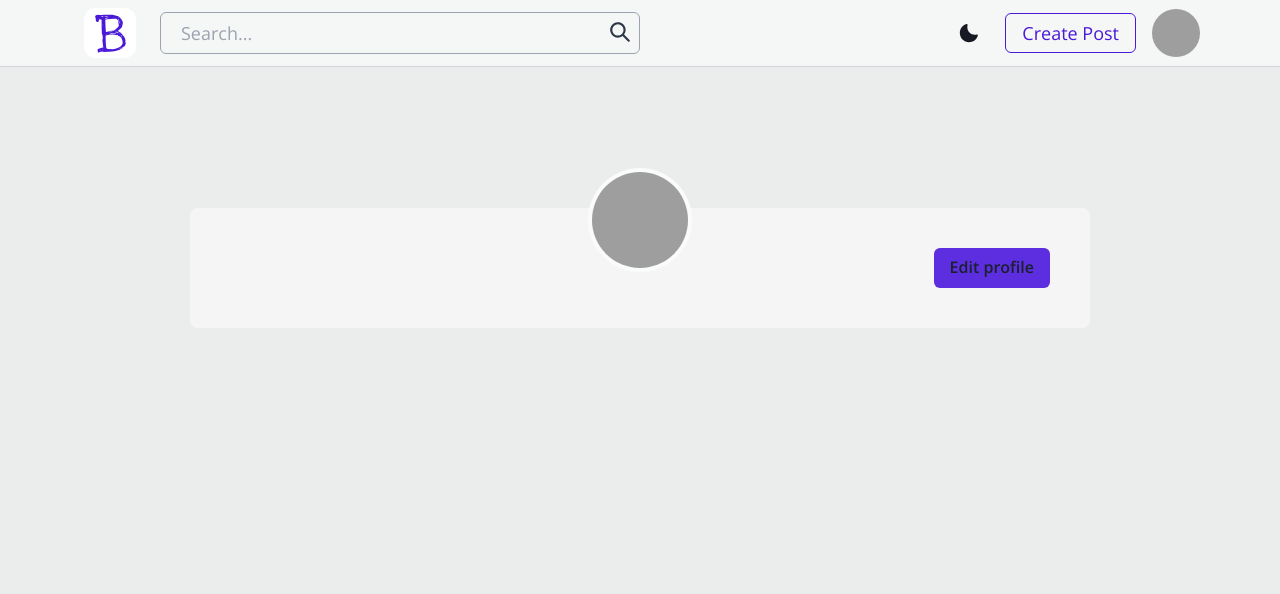
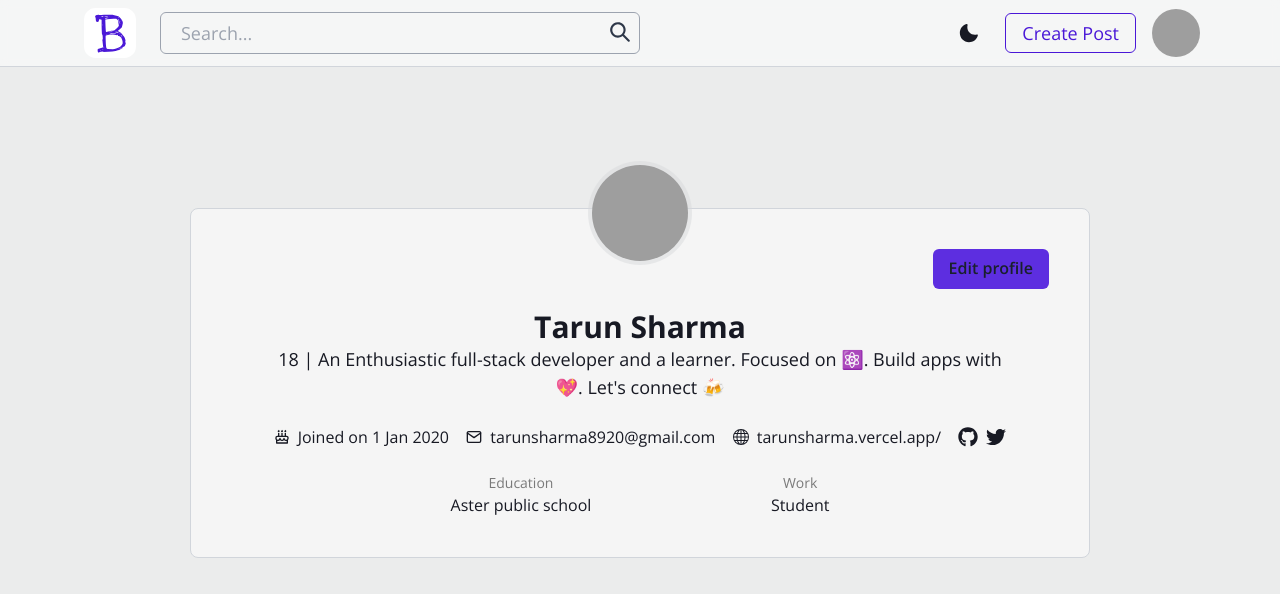
Before and after one commit to tarunfy/Bloggy, a Next.js app in the folder frontend/: page /profile/tarunfy in a window 1280 px wide. Shown: the top 594 px of the page. Built offline with nearby package versions, Linux system fonts and the light colour scheme; grey boxes are pictures that could not be loaded.

Commit message:
created profile page

```diff
--- a/frontend/pages/profile/[username].jsx
+++ b/frontend/pages/profile/[username].jsx
@@ -1,6 +1,11 @@
 import { Avatar, Button, useColorMode } from "@chakra-ui/react";
 import Navbar from "../../components/Navbar";
 import Layout from "../../components/Layout";
+import Link from "next/link";
+import { RiCake2Line } from "react-icons/ri";
+import { FiMail } from "react-icons/fi";
+import { BsGlobe } from "react-icons/bs";
+import { FaGithub, FaTwitter } from "react-icons/fa";
 
 const Profile = () => {
   //Change layout title to current user's name.
@@ -15,15 +20,15 @@ const Profile = () => {
       <Navbar />
 
       <div
-        className={`max-w-[900px] p-10 rounded-lg relative mx-auto bg-red-50 mt-52 ${
+        className={`max-w-[900px] border p-10 rounded-lg relative mx-auto bg-red-50 mt-52 ${
           colorMode === "light"
             ? "!border-gray-300 !bg-white/50"
             : "!border-gray-50/70 !bg-[#2D3748]/50"
         }`}
       >
         <div
-          className={`rounded-full p-1 absolute -top-10 left-2/4 -translate-x-[50%] ${
-            colorMode === "light" ? "bg-[#fafbfb]" : "bg-[#283040]"
+          className={`rounded-full p-1 absolute -top-12 left-2/4 -translate-x-[50%] ${
+            colorMode === "light" ? " !bg-[#d8dadb80] " : " !bg-[#1A202C]"
           }`}
         >
           <Avatar
@@ -33,9 +38,70 @@ const Profile = () => {
           />
         </div>
         <div className="w-full flex justify-end">
-          <Button className="hover:!bg-[#4A18D7] !bg-[#5d2ee0] text-white">
-            Edit profile
-          </Button>
+          <Link href="/settings">
+            <a>
+              <Button className="hover:!bg-[#4A18D7] !bg-[#5d2ee0] text-white">
+                Edit profile
+              </Button>
+            </a>
+          </Link>
+        </div>
+        <div className="text-center mt-5 space-y-6 px-10">
+          <div>
+            <h1 className="font-bold text-3xl">Tarun Sharma</h1>
+            <p className="text-lg">
+              18 | An Enthusiastic full-stack developer and a learner. Focused
+              on ⚛️. Build apps with 💖. Let's connect 🍻
+            </p>
+          </div>
+          <div className="flex items-center justify-around space-x-3">
+            <div className="flex items-center space-x-2">
+              <RiCake2Line />
+              <p>Joined on 1 Jan 2020</p>
+            </div>
+            <div className="flex items-center space-x-2">
+              <FiMail />
+              <a href="mailto:tarunsharma8920@gmail.com">
+                tarunsharma8920@gmail.com
+              </a>
+            </div>
+            <div className="flex items-center space-x-2">
+              <BsGlobe />
+              <a href="https://tarunsharma.vercel.app/" target="_blank">
+                tarunsharma.vercel.app/
+              </a>
+            </div>
+            <div className="flex items-center space-x-2 text-xl">
+              <a href="https://github.com/tarunfy" target="_blank">
+                <FaGithub />
+              </a>
+              <a href="https://twitter.com/tarunfy" target="_blank">
+                <FaTwitter />
+              </a>
+            </div>
+          </div>
+          <div className="flex items-center justify-evenly">
+            <div>
+              <h4
+                className={`text-sm ${
+                  colorMode === "dark" ? "text-white/50" : "text-black/50"
+                }`}
+              >
+                Education
+              </h4>
+              <p>Aster public school</p>
+            </div>
+            <div>
+              <h4
+                className={`text-sm ${
+                  colorMode === "dark" ? "text-white/50" : "text-black/50"
+                }`}
+              >
+                Work
+              </h4>
+              <p>Student</p>
+            </div>
+          </div>
         </div>
       </div>
     </div>
```
